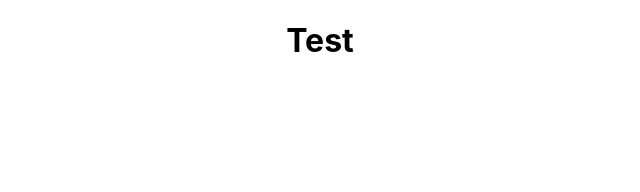
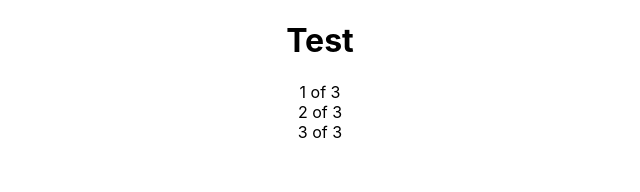
Before and after one commit to smilleeymilleey/MakeupDiscovery, a React (Create React App) app: page / in a window 1280 px wide. Shown: the top 192 px of the page, without its empty margins (320-960 px from the left). Built offline with nearby package versions, Linux system fonts and the light colour scheme.

Commit message:
added some rows and columns to home page

```diff
--- a/package.json
+++ b/package.json
@@ -6,7 +6,9 @@
     "@testing-library/jest-dom": "^5.13.0",
     "@testing-library/react": "^11.2.7",
     "@testing-library/user-event": "^12.8.3",
+    "bootstrap": "^5.0.1",
     "react": "^17.0.2",
+    "react-bootstrap": "^1.6.0",
     "react-dom": "^17.0.2",
     "react-scripts": "4.0.3",
     "web-vitals": "^1.1.2"
--- a/src/App.js
+++ b/src/App.js
@@ -1,10 +1,12 @@
-
+import React from 'react'
 import './App.css';
+import Home from "../src/components/Home"
 
 function App() {
   return (
     <div className="App">
        <h1>Test</h1>
+       <Home />
     </div>
   );
 }
```
Also changed, not shown: 1 other file (tests, documents, lock files or other folders).
